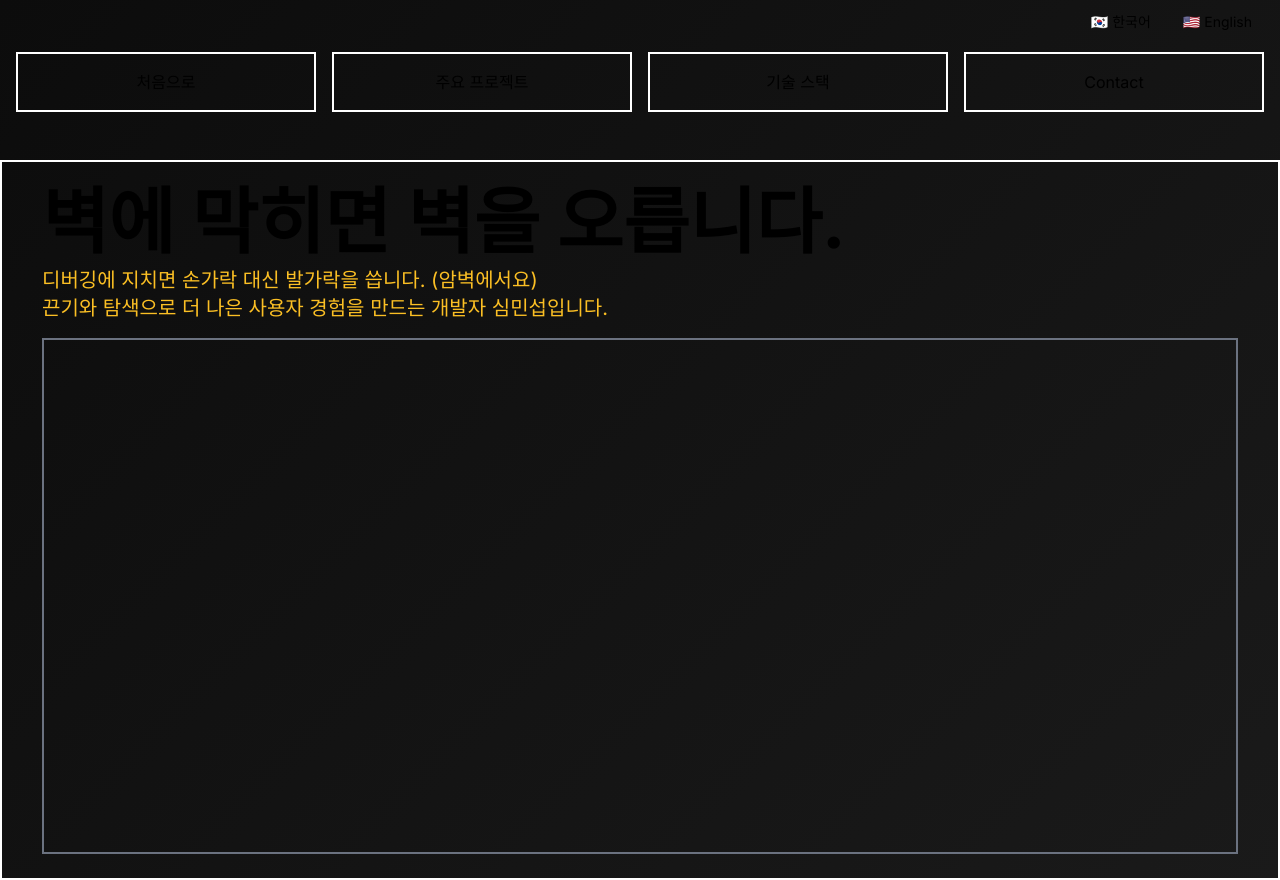
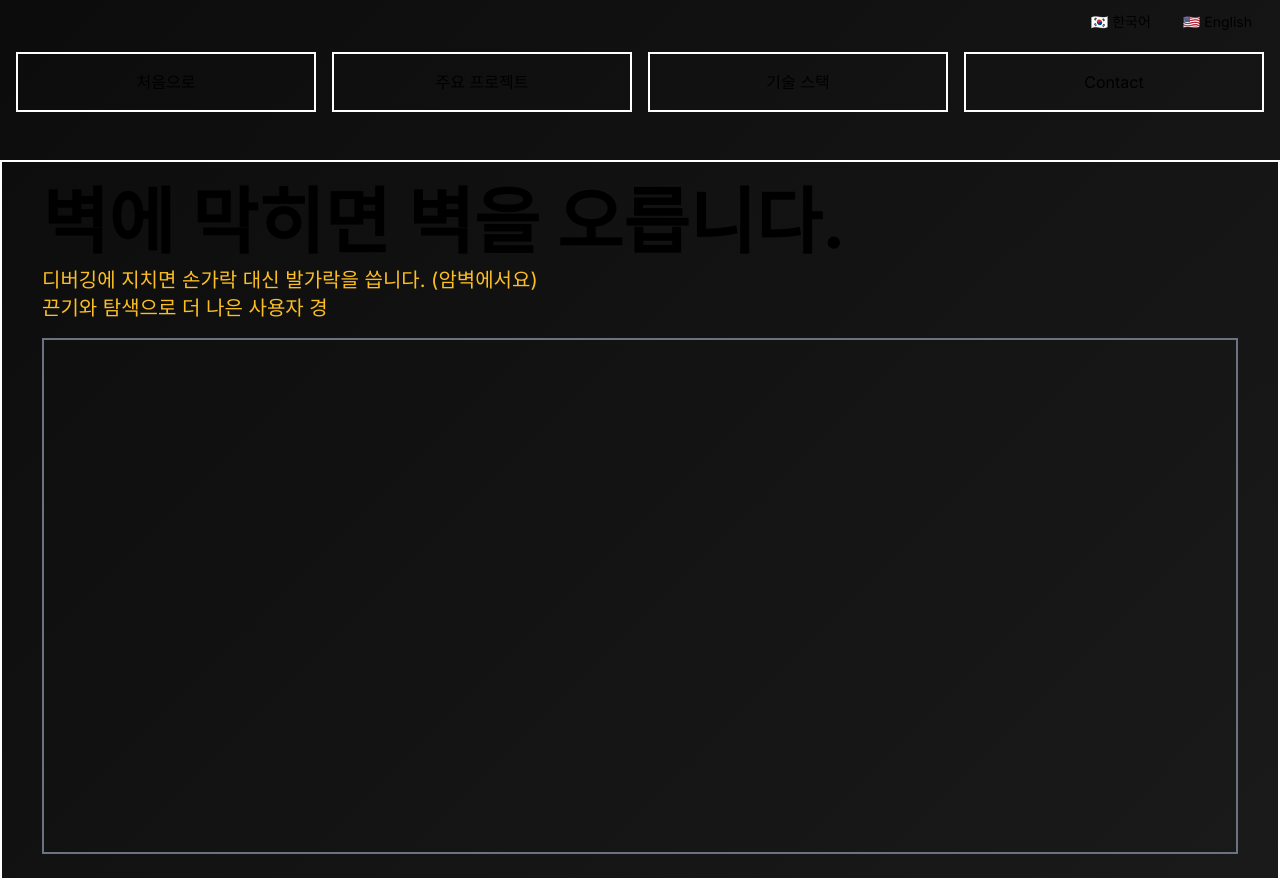
Before and after one commit to Earlssu/sms-portfolio-next, a Next.js app: page / in a window 1280 px wide. Built offline with nearby package versions, Linux system fonts and the light colour scheme.

Commit message:
Style: 애니메이션 수정

```diff
--- a/src/app/page.tsx
+++ b/src/app/page.tsx
@@ -13,9 +13,12 @@ export default function Home() {
         <h1 className="text-7xl font-bold">
           <TypingText text={hero} speed={50} />
         </h1>
-        <p className="text-xl text-amber-400 animate__animated animate__flipInX animate__delay-2s">
-          {heroDesc01} <br />
-          {heroDesc02}
+        <p className="text-xl text-amber-400">
+          <TypingText
+            text={heroDesc01 + '\n' + heroDesc02}
+            delay={1.5}
+            speed={50}
+          />
         </p>
       </div>
       <div className="border-2 border-gray-500 w-full p-4 min-h-40 flex-1">
--- a/src/shared/components/TypingText.tsx
+++ b/src/shared/components/TypingText.tsx
@@ -5,35 +5,53 @@ import React, { useEffect, useState } from "react";
 interface TypingTextProps {
   text: string;
   speed?: number;
+  delay?: number; // 초 단위로 지연 시간 설정
 }
 
-const TypingText: React.FC<TypingTextProps> = ({ text, speed = 100 }) => {
+const TypingText: React.FC<TypingTextProps> = ({ text, speed = 100, delay = 0 }) => {
   const [displayedText, setDisplayedText] = useState("");
-  const [typingKey, setTypingKey] = useState(0);
+  const [isStarted, setIsStarted] = useState(false);
 
   useEffect(() => {
     setDisplayedText("");
-    setTypingKey((prev) => prev + 1);
+    setIsStarted(false);
   }, [text]);
 
   useEffect(() => {
+    // delay가 0이면 즉시 시작, 아니면 지연 후 시작
+    const delayTimer = setTimeout(() => {
+      setIsStarted(true);
+    }, delay * 1000); // 초를 밀리초로 변환
+
+    return () => {
+      clearTimeout(delayTimer);
+    };
+  }, [text, delay]);
+
+  useEffect(() => {
+    if (!isStarted) return;
+
     let index = 0;
+    let typingTimer: NodeJS.Timeout;
 
     const typeCharacter = () => {
       if (index < text.length) {
         setDisplayedText((prev) => prev + text[index == 0 ? index : index - 1]);
         index++;
         const nextSpeed = speed + Math.random() * speed; // 랜덤한 속도 변화
-        setTimeout(typeCharacter, nextSpeed);
+        typingTimer = setTimeout(typeCharacter, nextSpeed);
       }
     };
 
     typeCharacter();
 
     return () => {
+      if (typingTimer) {
+        clearTimeout(typingTimer);
+      }
       index = text.length; // 컴포넌트 언마운트 시 타이핑 중지
     };
-  }, [text, speed]);
+  }, [isStarted, text, speed]);
 
   return (
     <p>
```
